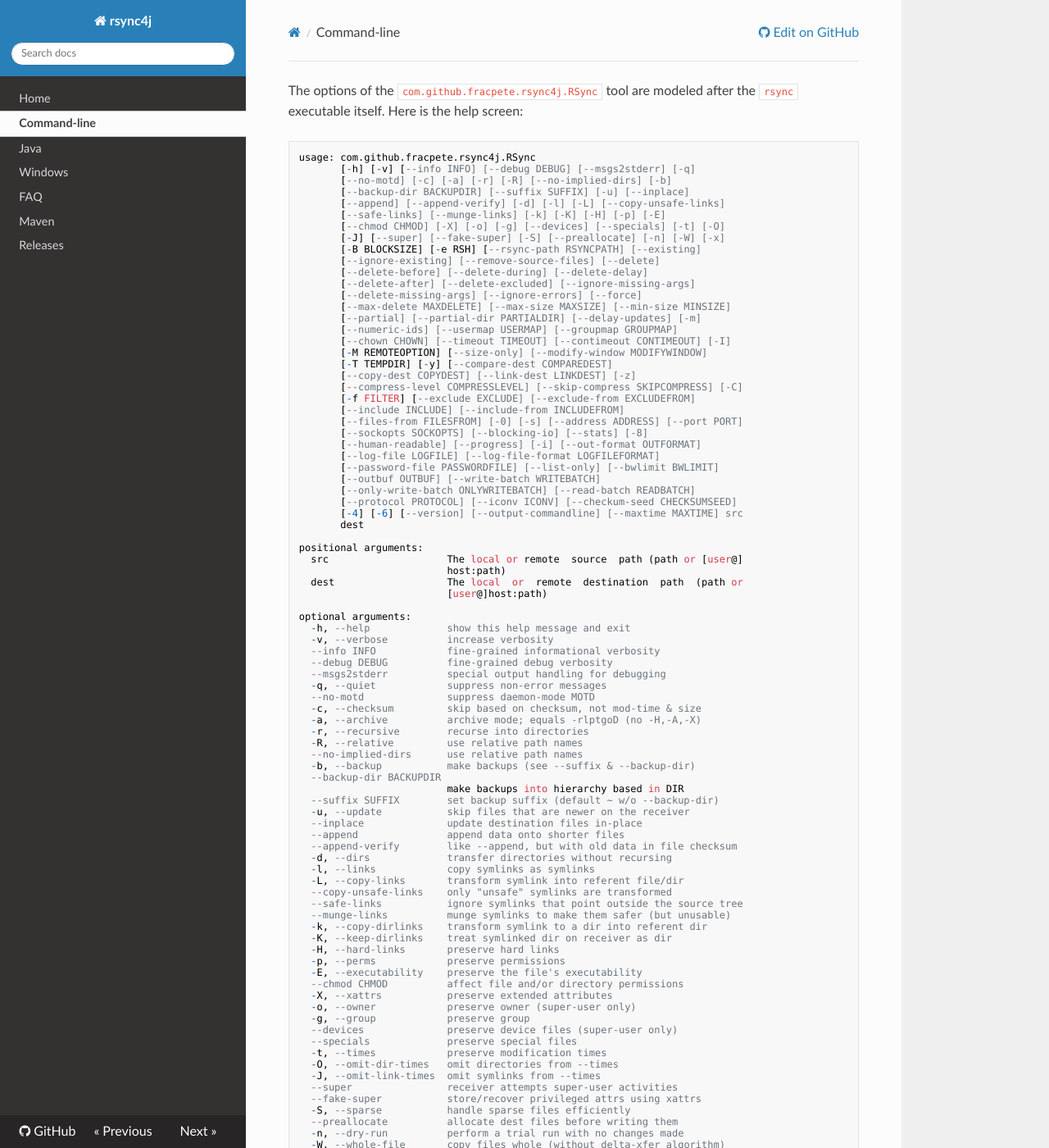
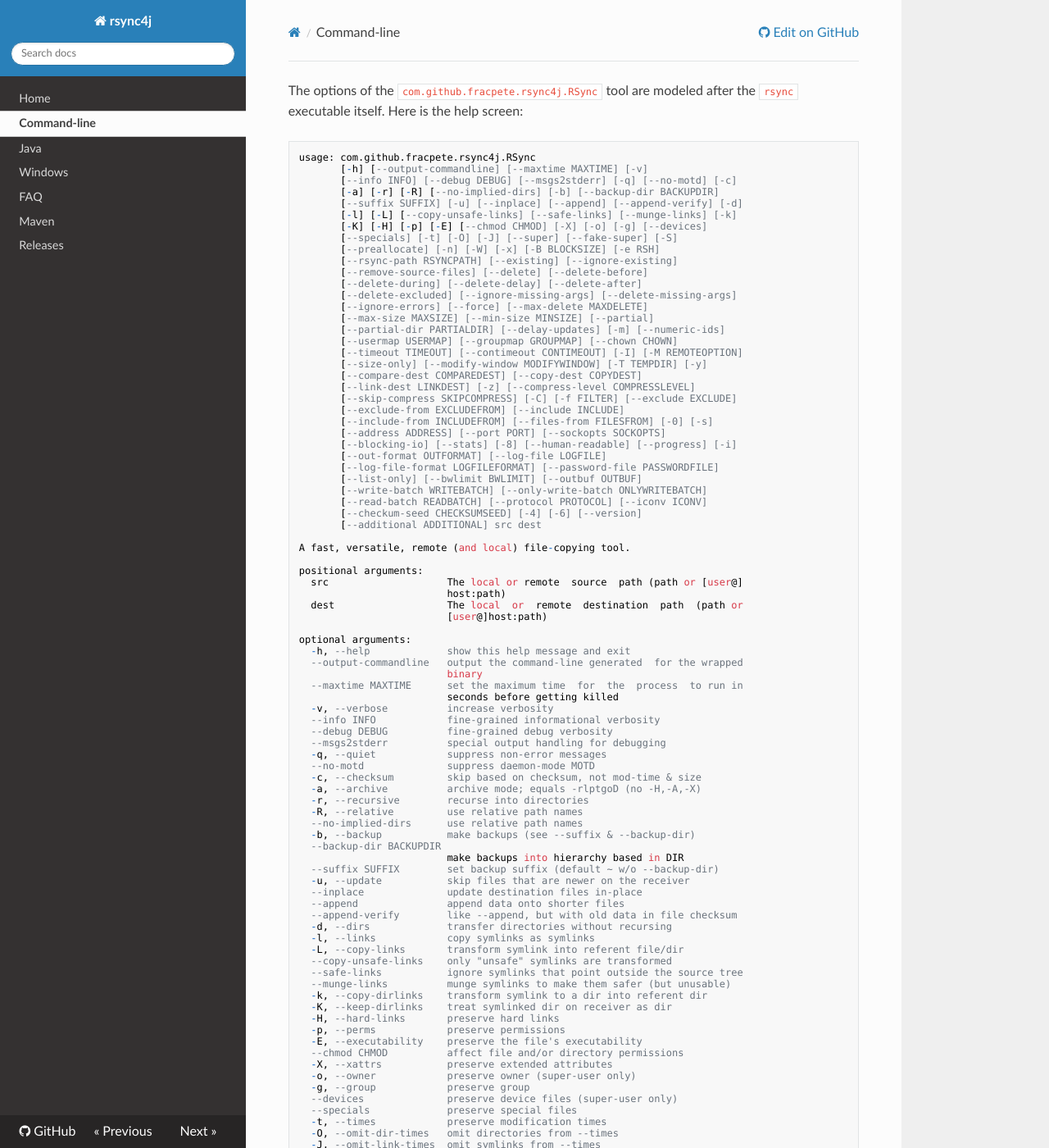
Before and after one commit to fracpete/rsync4j, an MkDocs documentation site: the page built from docs/commandline.md, in a window 1280 px wide and 1400 px high. Shown: the whole window at 82% size. Built offline with MkDocs 1.6.1, drawn with Linux system fonts in a browser that asks for light colours; nearby versions of some CDN libraries; old or Windows-style settings are respelled for this version of MkDocs; some of the changed text lies outside the part shown.

Commit message:
updated RSync command-line help

````diff
--- a/docs/commandline.md
+++ b/docs/commandline.md
@@ -3,38 +3,40 @@
 
 ```
 usage: com.github.fracpete.rsync4j.RSync
-       [-h] [-v] [--info INFO] [--debug DEBUG] [--msgs2stderr] [-q]
-       [--no-motd] [-c] [-a] [-r] [-R] [--no-implied-dirs] [-b]
-       [--backup-dir BACKUPDIR] [--suffix SUFFIX] [-u] [--inplace]
-       [--append] [--append-verify] [-d] [-l] [-L] [--copy-unsafe-links]
-       [--safe-links] [--munge-links] [-k] [-K] [-H] [-p] [-E]
-       [--chmod CHMOD] [-X] [-o] [-g] [--devices] [--specials] [-t] [-O]
-       [-J] [--super] [--fake-super] [-S] [--preallocate] [-n] [-W] [-x]
-       [-B BLOCKSIZE] [-e RSH] [--rsync-path RSYNCPATH] [--existing]
-       [--ignore-existing] [--remove-source-files] [--delete]
-       [--delete-before] [--delete-during] [--delete-delay]
-       [--delete-after] [--delete-excluded] [--ignore-missing-args]
-       [--delete-missing-args] [--ignore-errors] [--force]
-       [--max-delete MAXDELETE] [--max-size MAXSIZE] [--min-size MINSIZE]
-       [--partial] [--partial-dir PARTIALDIR] [--delay-updates] [-m]
-       [--numeric-ids] [--usermap USERMAP] [--groupmap GROUPMAP]
-       [--chown CHOWN] [--timeout TIMEOUT] [--contimeout CONTIMEOUT] [-I]
-       [-M REMOTEOPTION] [--size-only] [--modify-window MODIFYWINDOW]
-       [-T TEMPDIR] [-y] [--compare-dest COMPAREDEST]
-       [--copy-dest COPYDEST] [--link-dest LINKDEST] [-z]
-       [--compress-level COMPRESSLEVEL] [--skip-compress SKIPCOMPRESS] [-C]
-       [-f FILTER] [--exclude EXCLUDE] [--exclude-from EXCLUDEFROM]
-       [--include INCLUDE] [--include-from INCLUDEFROM]
-       [--files-from FILESFROM] [-0] [-s] [--address ADDRESS] [--port PORT]
-       [--sockopts SOCKOPTS] [--blocking-io] [--stats] [-8]
-       [--human-readable] [--progress] [-i] [--out-format OUTFORMAT]
-       [--log-file LOGFILE] [--log-file-format LOGFILEFORMAT]
-       [--password-file PASSWORDFILE] [--list-only] [--bwlimit BWLIMIT]
-       [--outbuf OUTBUF] [--write-batch WRITEBATCH]
-       [--only-write-batch ONLYWRITEBATCH] [--read-batch READBATCH]
-       [--protocol PROTOCOL] [--iconv ICONV] [--checkum-seed CHECKSUMSEED]
-       [-4] [-6] [--version] [--output-commandline] [--maxtime MAXTIME] src
-       dest
+       [-h] [--output-commandline] [--maxtime MAXTIME] [-v]
+       [--info INFO] [--debug DEBUG] [--msgs2stderr] [-q] [--no-motd] [-c]
+       [-a] [-r] [-R] [--no-implied-dirs] [-b] [--backup-dir BACKUPDIR]
+       [--suffix SUFFIX] [-u] [--inplace] [--append] [--append-verify] [-d]
+       [-l] [-L] [--copy-unsafe-links] [--safe-links] [--munge-links] [-k]
+       [-K] [-H] [-p] [-E] [--chmod CHMOD] [-X] [-o] [-g] [--devices]
+       [--specials] [-t] [-O] [-J] [--super] [--fake-super] [-S]
+       [--preallocate] [-n] [-W] [-x] [-B BLOCKSIZE] [-e RSH]
+       [--rsync-path RSYNCPATH] [--existing] [--ignore-existing]
+       [--remove-source-files] [--delete] [--delete-before]
+       [--delete-during] [--delete-delay] [--delete-after]
+       [--delete-excluded] [--ignore-missing-args] [--delete-missing-args]
+       [--ignore-errors] [--force] [--max-delete MAXDELETE]
+       [--max-size MAXSIZE] [--min-size MINSIZE] [--partial]
+       [--partial-dir PARTIALDIR] [--delay-updates] [-m] [--numeric-ids]
+       [--usermap USERMAP] [--groupmap GROUPMAP] [--chown CHOWN]
+       [--timeout TIMEOUT] [--contimeout CONTIMEOUT] [-I] [-M REMOTEOPTION]
+       [--size-only] [--modify-window MODIFYWINDOW] [-T TEMPDIR] [-y]
+       [--compare-dest COMPAREDEST] [--copy-dest COPYDEST]
+       [--link-dest LINKDEST] [-z] [--compress-level COMPRESSLEVEL]
+       [--skip-compress SKIPCOMPRESS] [-C] [-f FILTER] [--exclude EXCLUDE]
+       [--exclude-from EXCLUDEFROM] [--include INCLUDE]
+       [--include-from INCLUDEFROM] [--files-from FILESFROM] [-0] [-s]
+       [--address ADDRESS] [--port PORT] [--sockopts SOCKOPTS]
+       [--blocking-io] [--stats] [-8] [--human-readable] [--progress] [-i]
+       [--out-format OUTFORMAT] [--log-file LOGFILE]
+       [--log-file-format LOGFILEFORMAT] [--password-file PASSWORDFILE]
+       [--list-only] [--bwlimit BWLIMIT] [--outbuf OUTBUF]
+       [--write-batch WRITEBATCH] [--only-write-batch ONLYWRITEBATCH]
+       [--read-batch READBATCH] [--protocol PROTOCOL] [--iconv ICONV]
+       [--checkum-seed CHECKSUMSEED] [-4] [-6] [--version]
+       [--additional ADDITIONAL] src dest
+
+A fast, versatile, remote (and local) file-copying tool.
 
 positional arguments:
   src                    The local or remote  source  path (path or [user@]
@@ -44,6 +46,10 @@
 
 optional arguments:
   -h, --help             show this help message and exit
+  --output-commandline   output the command-line generated  for the wrapped
+                         binary
+  --maxtime MAXTIME      set the maximum time  for  the  process  to run in
+                         seconds before getting killed
   -v, --verbose          increase verbosity
   --info INFO            fine-grained informational verbosity
   --debug DEBUG          fine-grained debug verbosity
@@ -189,8 +195,9 @@
   -4, --ipv4             prefer IPv4
   -6, --ipv6             prefer IPv6
   --version              print version number
-  --output-commandline   output the command-line  generated  for  the rsync
-                         binary
-  --maxtime MAXTIME      set the maximum time for  rsync  process to run in
-                         seconds before getting killed
+  --additional ADDITIONAL
+                         generic option to pass  on  to rsync; for command-
+                         line parsing to work  though,  leading dashes must
+                         get   replaced   with    '+',   eg   '--additional
+                         "++exclude=*~"'
 ```
````
